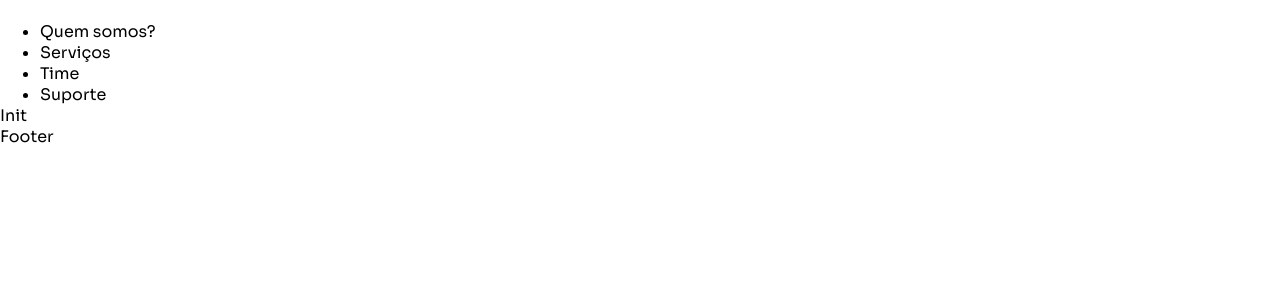
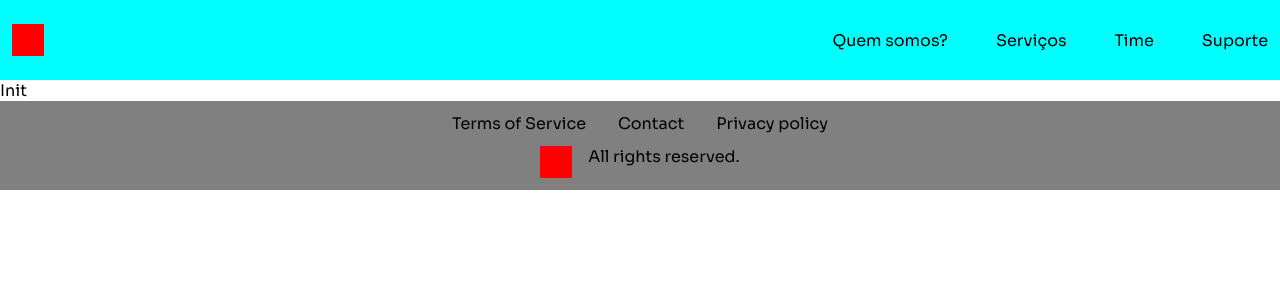
Before and after one commit to RobsonOlv/platform-challenge, a React (Create React App) app: page / in a window 1280 px wide. Shown: the top 300 px of the page. Built offline with nearby package versions, Linux system fonts and the light colour scheme.

Commit message:
add: header and footer component

```diff
--- a/src/components/footer/index.tsx
+++ b/src/components/footer/index.tsx
@@ -1,5 +1,23 @@
+import styles from './styles.module.css'
+
 const Footer = () => {
-    return <h2>Footer</h2>
+    return (
+        <footer className={styles.footer}>
+            <div>
+                <nav>
+                    <ul className={styles.footerLinks}>
+                        <li>Terms of Service</li>
+                        <li>Contact</li>
+                        <li>Privacy policy</li>
+                    </ul>
+                </nav>
+                <div className={styles.rightsContainer}>
+                    <div style={{ width: 32, height: 32, background: 'red' }}></div>
+                    <p>All rights reserved.</p>
+                </div>
+            </div>
+        </footer>
+    )
 }
 
 export default Footer
--- /dev/null
+++ b/src/components/footer/styles.module.css
@@ -0,0 +1,23 @@
+.footer {
+    background: gray;
+    display: flex;
+    justify-content: center;
+    padding-block: 12px;
+}
+
+.footerLinks {
+    display: flex;
+    gap: 2rem;
+    padding: 0;
+}
+.footerLinks > li {
+    display: block;
+}
+
+.rightsContainer {
+    margin-top: 12px;
+    display: flex;
+    width: 100%;
+    justify-content: center;
+    gap: 1rem;
+}
--- a/src/components/header/index.tsx
+++ b/src/components/header/index.tsx
@@ -1,9 +1,11 @@
+import styles from './styles.module.css'
+
 const Header = () => {
     return (
-        <header>
-            <img src=""/>
-            <nav>
-                <ul>
+        <header className={styles.header}>
+            <div style={{ width: 32, height: 32, background: 'red' }}></div>
+            <nav className={styles.rightLinksContainer}>
+                <ul className={styles.rightLinks}>
                     <li>Quem somos?</li>
                     <li>Serviços</li>
                     <li>Time</li>
--- /dev/null
+++ b/src/components/header/styles.module.css
@@ -0,0 +1,74 @@
+.header {
+    position: sticky;
+    position: -webkit-sticky;
+    top: 0;
+    width: 100%;
+    height: 5rem;
+    background-color: #00ffff;
+    display: flex;
+    justify-content: space-between;
+    align-items: center;
+    padding-inline: 12px 0px;
+}
+
+.rightLinksContainer {
+    display: none;
+}
+
+.rightLinks {
+    display: flex;
+    gap: 3rem;
+}
+
+.rightLinks > li {
+    display: block;
+}
+
+.hamburgerMenuContainer {
+    border: 1px solid var(--gray);
+    height: 100%;
+    display: flex;
+}
+
+.hamburgerMenuContainer > button {
+    border: none;
+    background: transparent;
+    display: flex;
+    width: 5rem;
+    justify-content: center;
+    align-items: center;
+}
+
+.hamburgerMenuIcon {
+    width: 32px;
+    height: auto;
+    fill: var(--purple);
+}
+
+.hamburgerMenuIcon path {
+    stroke: var(--purple);
+}
+
+.hamburgerMenuButton {
+    height: 5rem;
+    height: 100%;
+}
+
+@media screen and (min-width: 40em) {
+    .header {
+        padding-inline: 12px;
+    }
+
+    .rightLinksContainer {
+        display: block;
+    }
+
+    .hamburgerMenuContainer {
+        display: none;
+    }
+}
+@media screen and (min-width: 52em) {
+
+}
+@media screen and (min-width: 64em) {}
+@media screen and (min-width: 80em) {}
```
